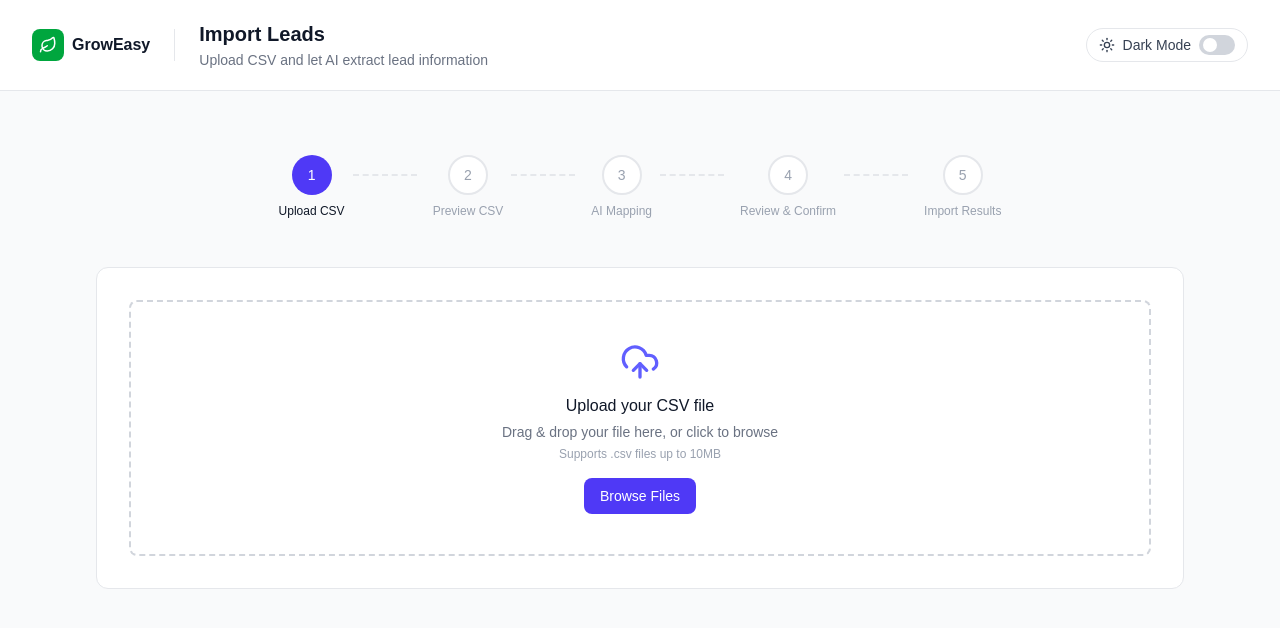
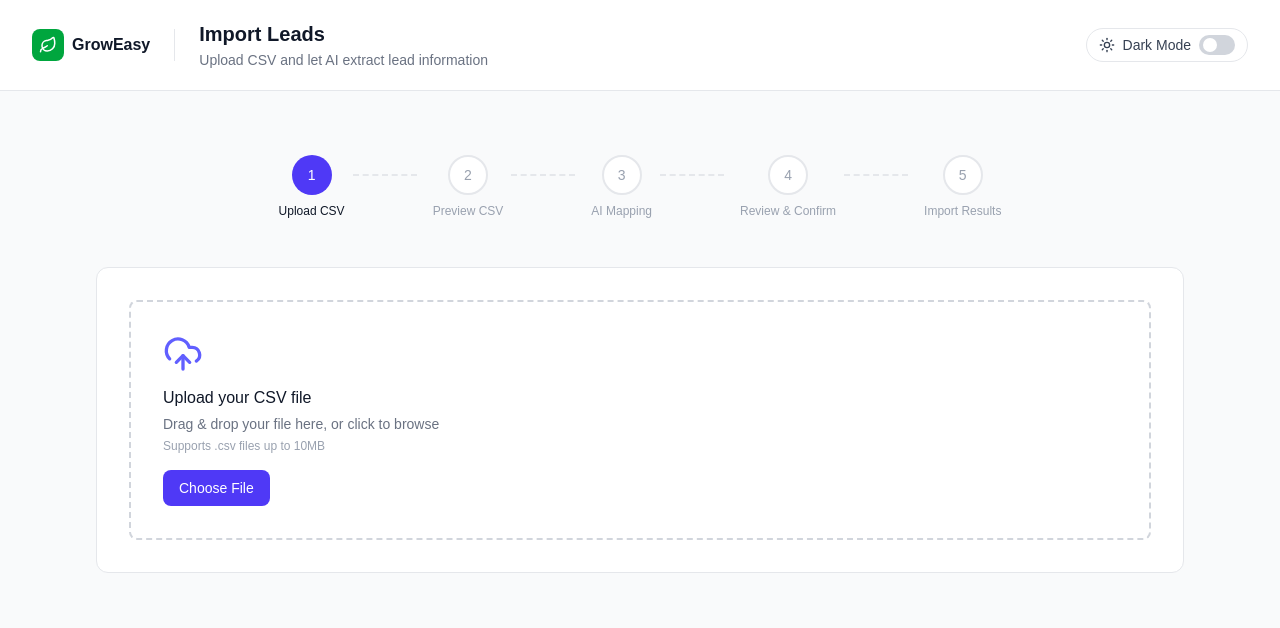
Before and after one commit to KushagraBhargava26/groweasy-csv-ai-importer, a Next.js app in the folder frontend/: page / in a window 1280 px wide. Shown: the top 628 px of the page. Built offline with nearby package versions, Linux system fonts and the light colour scheme; no server answers.

Commit message:
style(frontend): restyle upload card to match reference layout

```diff
--- a/frontend/src/components/upload/CsvUpload.tsx
+++ b/frontend/src/components/upload/CsvUpload.tsx
@@ -1,7 +1,7 @@
 "use client";
 
 import { useCallback, useState } from "react";
-import { UploadCloud, FileText, CheckCircle2 } from "lucide-react";
+import { UploadCloud, FileSpreadsheet, CheckCircle2 } from "lucide-react";
 import { parseCsvFile, CsvParseError } from "@/lib/csv-parser";
 import { RawCsvRow } from "@/types/crm-record";
 
@@ -10,6 +10,12 @@ interface CsvUploadProps {
 }
 
 const MAX_FILE_SIZE_BYTES = 10 * 1024 * 1024; // matches backend's multer limit — reject oversized files before even attempting a parse
+
+function formatFileSize(bytes: number): string {
+  if (bytes < 1024) return `${bytes} B`;
+  if (bytes < 1024 * 1024) return `${(bytes / 1024).toFixed(1)} KB`;
+  return `${(bytes / (1024 * 1024)).toFixed(1)} MB`;
+}
 
 /**
  * Step 1 of the import flow: drag & drop or file-picker upload.
@@ -20,6 +26,8 @@ const MAX_FILE_SIZE_BYTES = 10 * 1024 * 1024; // matches backend's multer limit
 export function CsvUpload({ onParsed }: CsvUploadProps) {
   const [isDragging, setIsDragging] = useState(false);
   const [fileName, setFileName] = useState<string | null>(null);
+  const [fileSize, setFileSize] = useState<number | null>(null);
+  const [rowCount, setRowCount] = useState<number | null>(null);
   const [error, setError] = useState<string | null>(null);
   const [isParsing, setIsParsing] = useState(false);
 
@@ -41,6 +49,8 @@ export function CsvUpload({ onParsed }: CsvUploadProps) {
       try {
         const rows = await parseCsvFile(file);
         setFileName(file.name);
+        setFileSize(file.size);
+        setRowCount(rows.length);
         onParsed(file, rows);
       } catch (err) {
         setError(err instanceof CsvParseError ? err.message : "Something went wrong while reading this file.");
@@ -78,9 +88,10 @@ export function CsvUpload({ onParsed }: CsvUploadProps) {
         }}
         onDragLeave={() => setIsDragging(false)}
         onDrop={handleDrop}
-        className={`border-2 border-dashed rounded-lg p-10 flex flex-col items-center text-center transition-colors ${
+        className={`border-2 border-dashed rounded-lg p-8 flex flex-col md:flex-row items-center gap-6 transition-colors ${
           isDragging ? "border-indigo-500 bg-indigo-50 dark:bg-indigo-950" : "border-gray-300 dark:border-slate-600"
         }`}>
+        <div className="flex flex-col items-center md:items-start text-center md:text-left flex-1">
           <UploadCloud size={40} className="text-indigo-500 mb-3" />
           <h3 className="font-medium text-gray-900 dark:text-white">Upload your CSV file</h3>
           <p className="text-sm text-gray-500 dark:text-slate-400 mt-1">Drag & drop your file here, or click to browse</p>
@@ -88,20 +99,32 @@ export function CsvUpload({ onParsed }: CsvUploadProps) {
 
           <label className="mt-4 cursor-pointer">
             <span className="inline-block bg-indigo-600 text-white text-sm font-medium px-4 py-2 rounded-lg hover:bg-indigo-700 transition-colors">
-            Browse Files
+              Choose File
             </span>
             <input type="file" accept=".csv" className="hidden" onChange={handleFileInputChange} />
           </label>
         </div>
 
-      {isParsing && <p className="text-sm text-gray-500 dark:text-slate-400 mt-4">Reading file…</p>}
+        {isParsing && <p className="text-sm text-gray-500 dark:text-slate-400">Reading file…</p>}
 
-      {fileName && !isParsing && !error && (
-        <div className="mt-4 flex items-center gap-3 bg-gray-50 dark:bg-slate-800 border border-gray-200 dark:border-slate-700 rounded-lg px-4 py-3">
-          <FileText size={18} className="text-gray-500 dark:text-slate-400" />
-          <span className="text-sm text-gray-700 dark:text-slate-200 flex-1">{fileName}</span>
-          <CheckCircle2 size={18} className="text-green-500" />
+        {fileName && fileSize !== null && !isParsing && !error && (
+          <div className="flex items-center gap-3 bg-white dark:bg-slate-800 border border-gray-200 dark:border-slate-700 rounded-lg px-4 py-3 w-full md:w-auto md:min-w-[260px]">
+            <div className="w-9 h-9 rounded-lg bg-green-600 flex items-center justify-center shrink-0">
+              <FileSpreadsheet size={18} className="text-white" />
             </div>
+            <div className="flex-1 min-w-0">
+              <p className="text-sm text-gray-900 dark:text-white truncate">{fileName}</p>
+              <p className="text-xs text-gray-400 dark:text-slate-500">{formatFileSize(fileSize)}</p>
+            </div>
+            <CheckCircle2 size={20} className="text-green-500 shrink-0" />
+          </div>
+        )}
+      </div>
+
+      {rowCount !== null && !isParsing && !error && (
+        <p className="text-sm text-indigo-600 dark:text-indigo-400 font-medium mt-3 text-right">
+          {rowCount.toLocaleString()} rows detected
+        </p>
       )}
 
       {error && (
```
Lines whose indentation alone changed are shown as unchanged.
